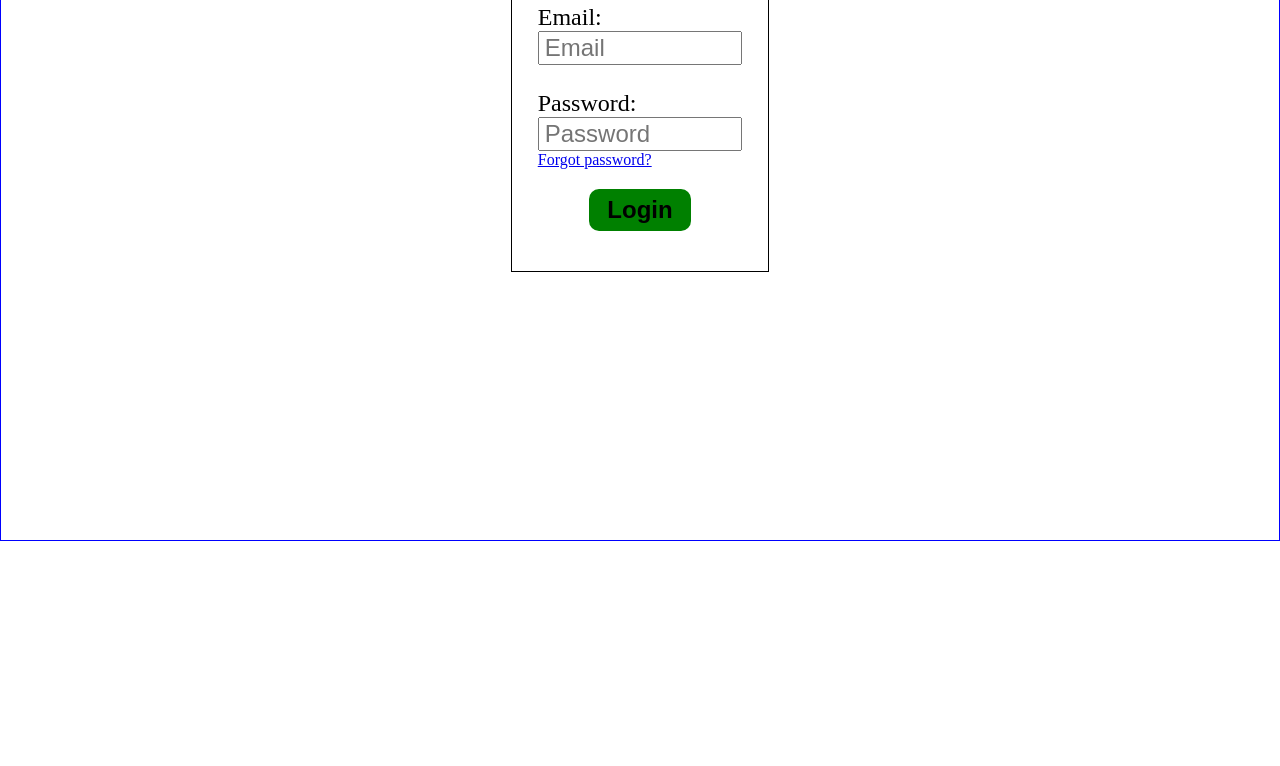
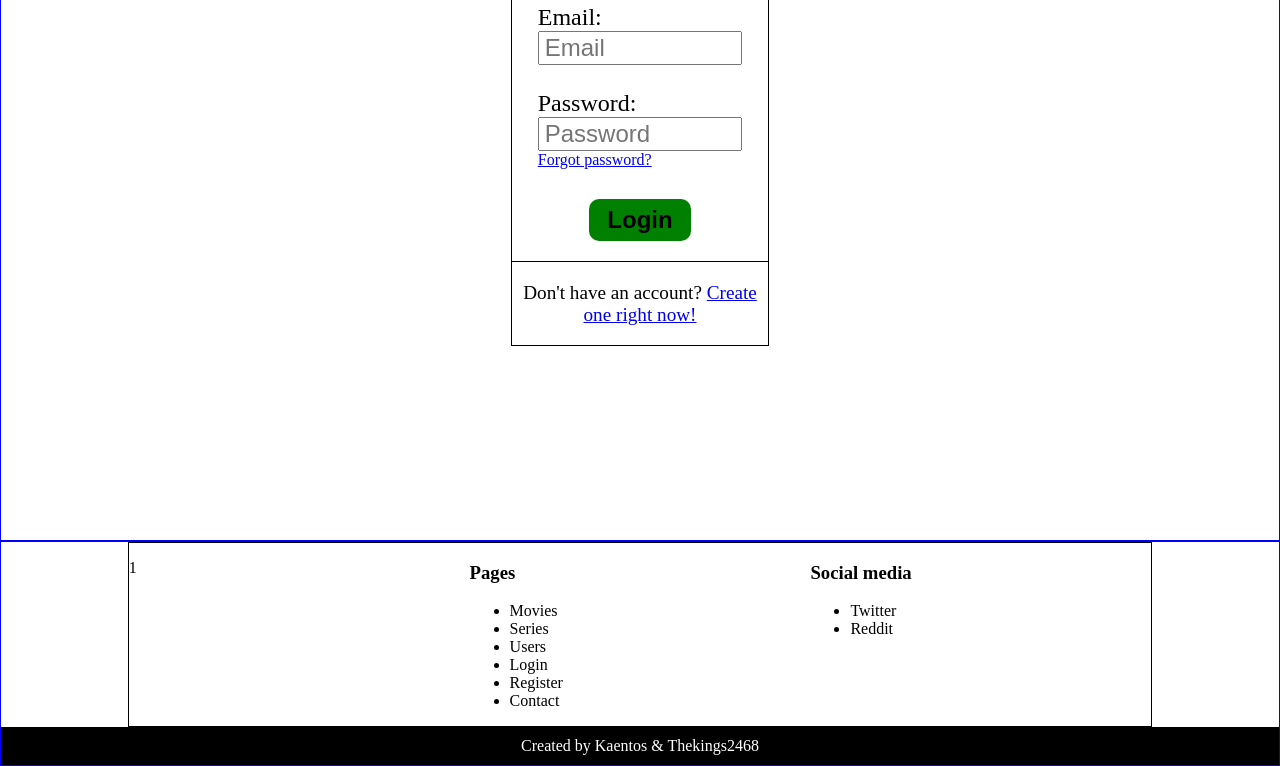
Before and after one commit to Kaentos/dw-theclassic, a plain HTML site: page index.html in a window 1280 px wide. Shown: the part 225-991 px from the top of the page. Before the commit the page ends 800 px from the top, so only its background shows below. Drawn offline with Linux system fonts and the light colour scheme.

Commit message:
add footer

```diff
--- a/assets/css/main.css
+++ b/assets/css/main.css
@@ -81,12 +81,10 @@ body {
 .login-panel > h1 {
     text-align: center;
 }
-
 .input-group {
     padding: 0px 10% 0 10%;
     margin-top: 25px;
 }
-
 .input-group > input {
     width: 100%;
     padding-left: 5px;
@@ -94,17 +92,14 @@ body {
     -webkit-box-sizing:border-box;
     -moz-box-sizing: border-box;
 }
-
 .input-group > label, input {
     font-size: 1.5rem;
 }
-
 .input-btn {
     width: 100%;
-    margin: 10px auto 20px auto;
+    margin: 15px auto 10px auto;
     text-align: center;
 }
-
 .input-btn > input {
     width: 40%;
     padding: 7px;
@@ -113,3 +108,37 @@ body {
     border: 0px solid black;
     border-radius: 10px;
 }
+
+.login-register {
+    border-top: 1px solid black;
+    text-align: center;
+    font-size: 1.2rem;
+}
+
+footer {
+    width: 100%;
+    box-sizing: border-box;
+    border: 1px solid blue;
+}
+
+.footer-content {
+    display: flex;
+    margin: auto;
+    width: 80%;
+    border: 1px solid black;
+}
+
+.footer-content > div {
+    width: 100%;
+}
+
+
+.footer-creators {
+    background-color: black;
+    color: white;
+    text-align: center;
+    padding: 10px;
+}
+.footer-creators > span {
+    margin-top: 50px;
+}
--- a/index.html
+++ b/index.html
@@ -59,11 +59,64 @@
                 <div class="input-btn">
                     <input class="input-btn" type="button" value="Login">
                 </div>
-
-
             </form>
+            <div class="login-register">
+                <p>
+                    Don't have an account?
+                    <a href="#">
+                        Create one right now!
+                    </a>
+                </p>
+            </div>
         </div>
     </div>
+
+    <footer class="footer">
+        <div class="footer-content">
+            <div>
+                <p>1</p>
+            </div>
+            <div>
+                <h3>Pages</h3>
+                <ul class="footer-ul">
+                    <li>
+                        Movies
+                    </li>
+                    <li>
+                        Series
+                    </li>
+                    <li>
+                        Users
+                    </li>
+                    <li>
+                        Login
+                    </li>
+                    <li>
+                        Register
+                    </li>
+                    <li>
+                        Contact
+                    </li>
+                </ul>
+            </div>
+            <div>
+                <h3>Social media</h3>
+                <ul class="footer-ul">
+                    <li>
+                        Twitter
+                    </li>
+                    <li>
+                        Reddit
+                    </li>
+                </ul>
+            </div>
+        </div>
+        <div class="footer-creators">
+            <span>
+                Created by Kaentos & Thekings2468
+            </span>
+        </div>
+    </footer>
 
 </body>
 
```
